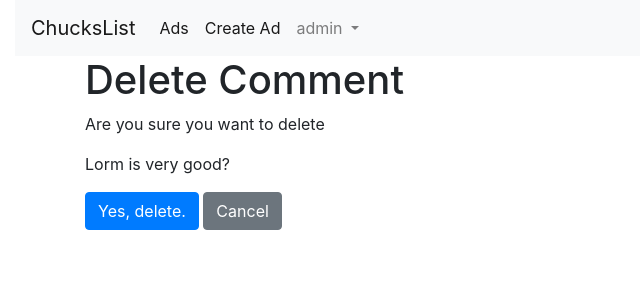
After one commit to amjedsaleel/django-for-everybody, a Django app: page /forums/comment/2/delete in a window 1280 px wide. The commit adds this page. Shown: the top 300 px of the page, without its empty margins (0-640 px from the left). Run offline with Django 3.2, Linux system fonts and the light colour scheme; a user stored in the database is signed in; data comes from the database, SQL or seed files in the repository; both versions use the stored data as it was after the commit; some libraries are stand-ins or nearby versions.

Commit message:
comment delete class created

```diff
--- /dev/null
+++ b/forums/templates/forums/comment_delete.html
@@ -0,0 +1,13 @@
+{% extends "base_bootstrap.html" %}
+{% block content %}
+    <h1>Delete Comment</h1>
+
+    <p>Are you sure you want to delete</p>
+    <p>{{ comment.text }}?</p>
+
+    <form action="" method="POST">
+        {% csrf_token %}
+        <input type="submit" class="btn btn-primary" value="Yes, delete.">
+        <a href="{% url 'forums:forum_detail' comment.forum.id %}" class="btn btn-secondary">Cancel</a>
+    </form>
+{% endblock %}
--- a/forums/templates/forums/detail.html
+++ b/forums/templates/forums/detail.html
@@ -33,7 +33,7 @@
         <p> {{ comment.text }}
             ({{ comment.updated_at|naturaltime }})
             {% if user == comment.owner %}
-                <a href="#"><i class="fa fa-trash"></i></a>
+                <a href="{% url 'forums:forum_comment_delete' comment.id %}"><i class="fa fa-trash"></i></a>
             {% endif %}
         </p>
     {% endfor %}
--- a/forums/urls.py
+++ b/forums/urls.py
@@ -12,4 +12,6 @@ urlpatterns = [
          views.ForumUpdateView.as_view(success_url=reverse_lazy('forums:all')), name='forum_update'),
     path('forum/<int:pk>/comment',
          views.CommentCreateView.as_view(), name='forum_comment_create'),
+    path('comment/<int:pk>/delete',
+         views.CommentDeleteView.as_view(success_url=reverse_lazy('forums:all')), name='forum_comment_delete'),
 ]
--- a/forums/views.py
+++ b/forums/views.py
@@ -56,3 +56,13 @@ class CommentCreateView(LoginRequiredMixin, View):
         comment = Comment(text=request.POST['comment'], owner=request.user, forum=f)
         comment.save()
         return redirect(reverse('forums:forum_detail', args=[pk]))
+
+
+class CommentDeleteView(OwnerDeleteView):
+    model = Comment
+    template_name = "forums/comment_delete.html"
+
+    # https://stackoverflow.com/questions/26290415/deleteview-with-a-dynamic-success-url-dependent-on-id
+    def get_success_url(self):
+        forum = self.object.forum
+        return reverse('forums:forum_detail', args=[forum.id])
```
Also changed, not shown: db.sqlite3.
